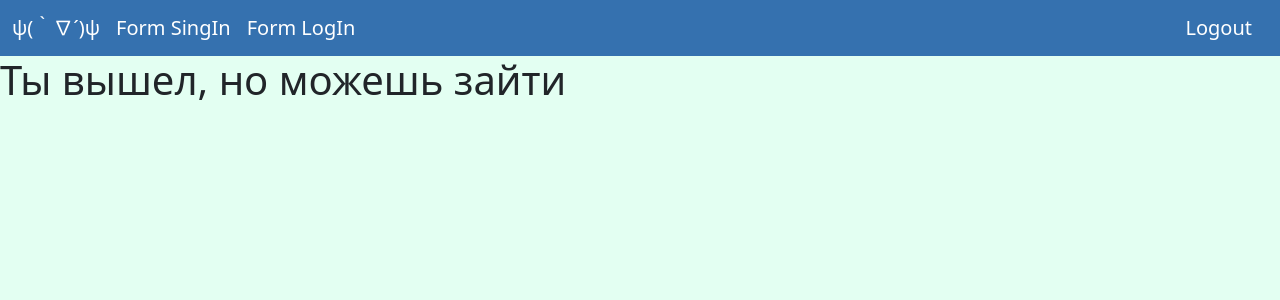
After one commit to FicusPlol/flaskPro, a Flask app: page /none in a window 1280 px wide. The commit adds this page. Shown: the top 300 px of the page. Run offline with Flask 3, Linux system fonts and the light colour scheme; the visitor is signed in with stand-in values (Sample User, id 1); some libraries are stand-ins or nearby versions.

Commit message:
7-8 УРАААА

```diff
--- a/app/__init__.py
+++ b/app/__init__.py
@@ -28,9 +28,9 @@ def create_app(config_name="default"):
     app.register_blueprint(main_blueprint, config=config)
 
     from .auth import auth as auth_blueprint
-    print(auth_blueprint)
+
     app.register_blueprint(auth_blueprint, url_prefix='/auth')
-    print(app.url_map)
+
 
 
     return app
--- a/app/main/view.py
+++ b/app/main/view.py
@@ -1,4 +1,5 @@
 from flask import render_template, redirect, url_for, request
+from flask_login import current_user
 from werkzeug.security import generate_password_hash
 from flask_mail import Message
 import app
@@ -11,12 +12,19 @@ from .. import mail
 @main.route('/')
 @main.route('/index')
 def index():
+    print(current_user._get_current_object())
     info = []
     try:
         info = Users.query.all()
     except:
         print("Ошибка чтения из БД")
     return render_template('index.html', list=info)
+
+
+@main.route('/none')
+def none():
+    return render_template('none.html')
+
 
 '''
 @main.route('/register', methods=['POST', 'GET'])
@@ -54,6 +62,8 @@ def login():
     return render_template('form_login.html')
 
 '''
+
+
 @main.errorhandler(404)
 def page_not_found(error):
     return render_template("error.html"), 404
--- a/app/models.py
+++ b/app/models.py
@@ -1,9 +1,10 @@
 from datetime import datetime
 
+from flask_login import UserMixin
 from werkzeug.security import generate_password_hash, check_password_hash
 
 from . import db,login_manager
-class Users(db.Model):
+class Users(UserMixin,db.Model):
     __tablename__ = 'users'
     id = db.Column(db.Integer, primary_key=True)
     email = db.Column(db.String(50), unique=True)
@@ -34,7 +35,7 @@ def load_user(user_id):
         return f"<users {self.id}>"
 
 
-class Profiles(db.Model):
+class Profiles(UserMixin,db.Model):
     __tablename__ = 'profiles'
     id = db.Column(db.Integer, primary_key=True)
     name = db.Column(db.String(50), nullable=True)
--- a/app/templates/base.html
+++ b/app/templates/base.html
@@ -9,23 +9,21 @@
     {% block navbar %}
         <nav class="navbar navbar-expand-lg text-white" style="background: #3571af" >
   <div class="container-fluid ">
-    <a class="navbar-brand text-white" href="index">ψ(｀∇´)ψ</a>
+    <a class="navbar-brand text-white" onclick="location.href='http://127.0.0.1:5000/index'" >ψ(｀∇´)ψ</a>
     <button class="navbar-toggler" type="button" data-bs-toggle="collapse" data-bs-target="#navbarSupportedContent" aria-controls="navbarSupportedContent" aria-expanded="false" aria-label="Toggle navigation">
       <span class="navbar-toggler-icon"></span>
     </button>
     <div class="collapse navbar-collapse text-white" id="navbarSupportedContent">
       <ul class="navbar-nav me-auto mb-2 mb-lg-0 ">
+
         <li class="nav-item">
-          <a class="nav-link active text-white" aria-current="page" href="index">Home</a>
+          <a class="navbar-brand text-white" onclick="location.href='http://127.0.0.1:5000/auth/register'" >Form SingIn</a>
         </li>
         <li class="nav-item">
-          <a class="nav-link text-white" href="auth/register">Form Regis</a>
+          <a class="navbar-brand text-white" onclick="location.href='http://127.0.0.1:5000/auth/login'" >Form LogIn</a>
         </li>
       </ul>
-      <form class="d-flex">
-        <input class="form-control me-2" type="search" placeholder="Search" aria-label="Search">
-        <button class="btn btn-outline u text-white" type="submit">Search</button>
-      </form>
+        <a class="navbar-brand text-white" onclick="location.href='http://127.0.0.1:5000/auth/logout'" >Logout</a>
     </div>
   </div>
 </nav>
--- a/app/templates/index.html
+++ b/app/templates/index.html
@@ -3,6 +3,7 @@
 <center>
     <h1>Hiiiiiiiiiiiiiiii my friend!</h1>
     <h3>You are a friend</h3>
+
 
 	{% for u in list %}
 		<li>id: {{u.id}} </li>
--- /dev/null
+++ b/app/templates/none.html
@@ -0,0 +1,8 @@
+{% extends 'base.html' %}
+ <link href="https://cdn.jsdelivr.net/npm/bootstrap@5.0.2/dist/css/bootstrap.min.css" rel="stylesheet" integrity="sha384-EVSTQN3/azprG1Anm3QDgpJLIm9Nao0Yz1ztcQTwFspd3yD65VohhpuuCOmLASjC" crossorigin="anonymous">
+
+{% block content %}
+
+<h1> Ты вышел, но можешь зайти</h1>
+
+{% endblock %}
```
Also changed, not shown: app/auth/views.py (+11 -5 lines).
